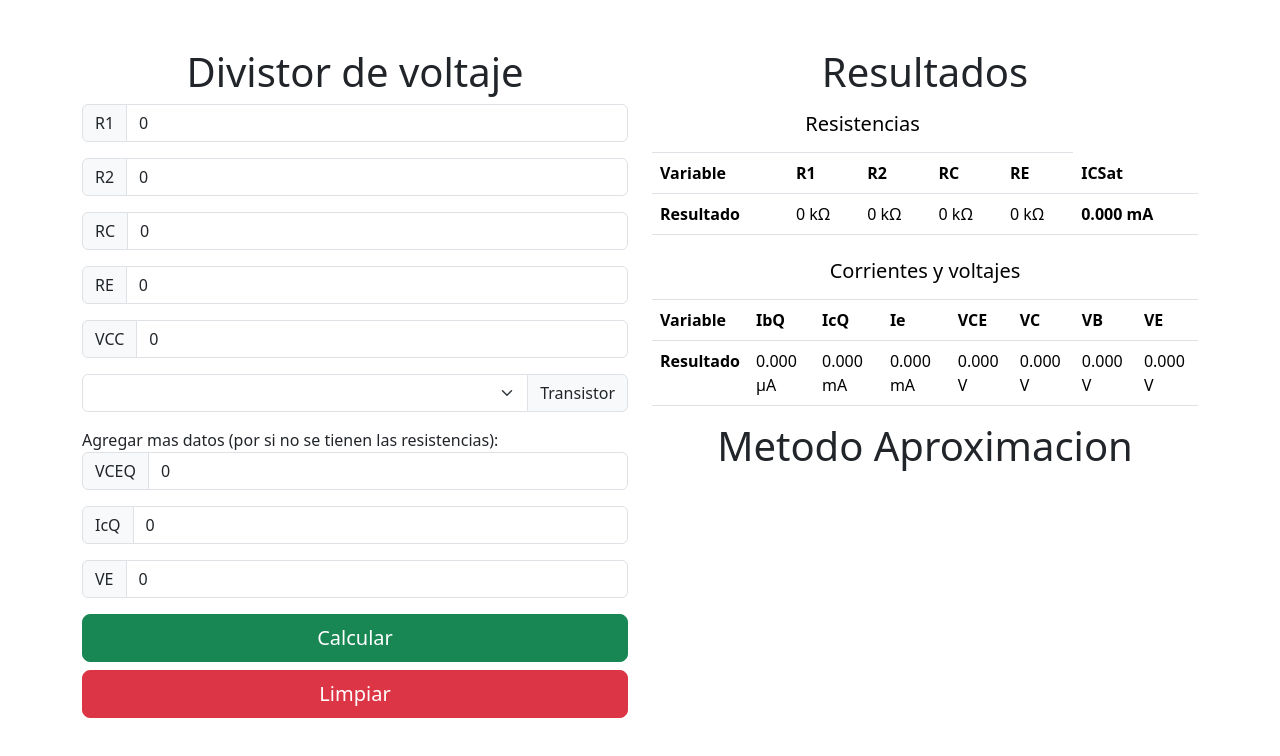
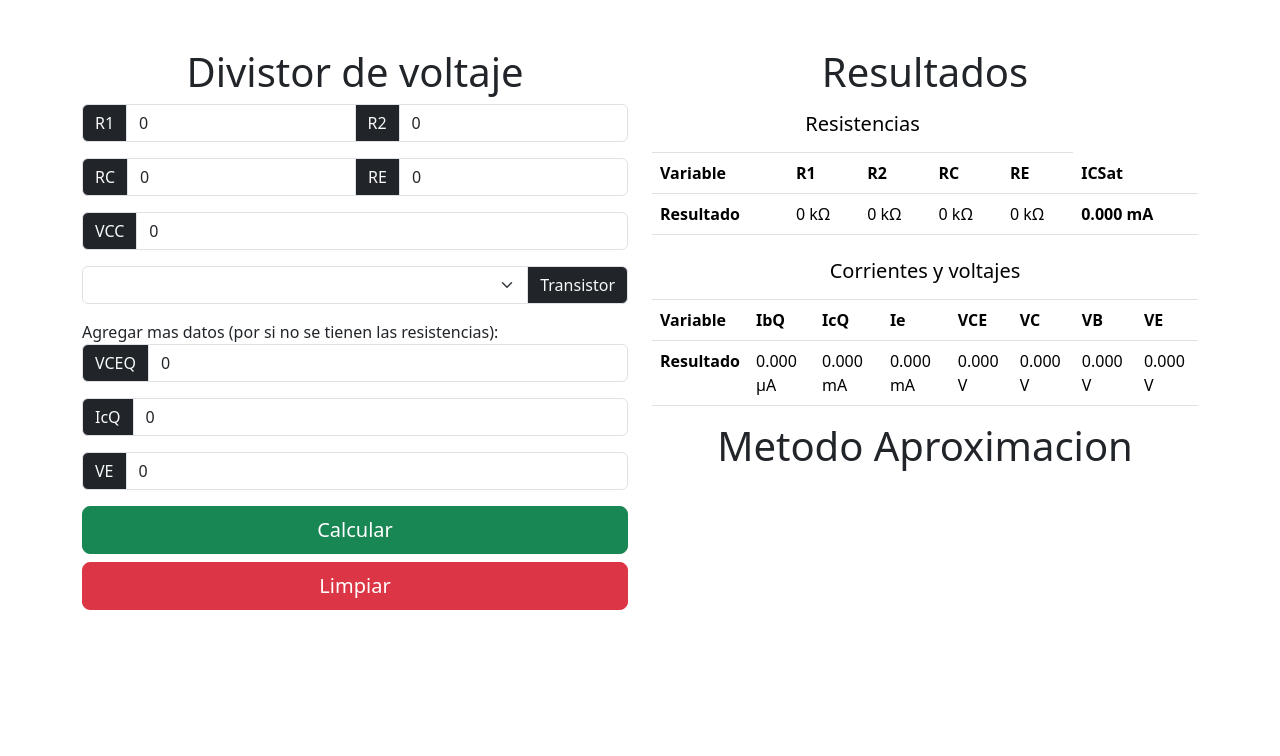
Before and after one commit to NotAngelexe/calculadora, an Angular app: page / in a window 1280 px wide. Shown: the top 756 px of the page. Built offline with nearby package versions, Linux system fonts and the light colour scheme.

Commit message:
cambios estilos divisor voltaje

```diff
--- a/src/app/div-volt/div-volt.component.html
+++ b/src/app/div-volt/div-volt.component.html
@@ -5,8 +5,8 @@
       <!-- formulario aqui -->
 
       <div class="mb-3">
-        <div class="input-group flex-nowrap">
-          <span class="input-group-text" id="addon-wrapping">R1</span>
+        <div class="input-group mb-3">
+          <span class="input-group-text text-light bg-dark" id="addon-wrapping">R1</span>
           <input
             type="number"
             [(ngModel)]="r1"
@@ -15,11 +15,7 @@
             aria-label="Resistencia1"
             aria-describedby="addon-wrapping"
           />
-        </div>
-      </div>
-      <div class="mb-3">
-        <div class="input-group flex-nowrap">
-          <span class="input-group-text" id="addon-wrapping">R2</span>
+          <span class="input-group-text text-light bg-dark" id="addon-wrapping">R2</span>
           <input
             type="number"
             [(ngModel)]="r2"
@@ -31,8 +27,8 @@
         </div>
       </div>
       <div class="mb-3">
-        <div class="input-group flex-nowrap">
-          <span class="input-group-text" id="addon-wrapping">RC</span>
+        <div class="input-group mb-3">
+          <span class="input-group-text text-light bg-dark" id="addon-wrapping">RC</span>
           <input
             type="number"
             [(ngModel)]="rc"
@@ -41,12 +37,7 @@
             aria-label="ResistenciaC"
             aria-describedby="addon-wrapping"
           />
-        </div>
-      </div>
-
-      <div class="mb-3">
-        <div class="input-group flex-nowrap">
-          <span class="input-group-text" id="addon-wrapping">RE</span>
+          <span class="input-group-text text-light bg-dark" id="addon-wrapping">RE</span>
           <input
           [(ngModel)]="re"
             type="number"
@@ -57,9 +48,10 @@
           />
         </div>
       </div>
+
       <div class="mb-3">
         <div class="input-group flex-nowrap">
-          <span class="input-group-text" id="addon-wrapping">VCC</span>
+          <span class="input-group-text text-light bg-dark" id="addon-wrapping">VCC</span>
           <input
           [(ngModel)]="vcc"
             type="number"
@@ -76,7 +68,7 @@
           <option value="1">TIP41C</option>
           <option value="2">PRUEBA</option>
         </select>
-        <label class="input-group-text" for="inputGroupSelect02"
+        <label class="input-group-text text-light bg-dark" for="inputGroupSelect02"
           >Transistor</label
         >
       </div>
@@ -84,7 +76,7 @@
         <label for="">Agregar mas datos (por si no se tienen las resistencias): </label>
         <div class="mb-3">
             <div class="input-group flex-nowrap">
-              <span class="input-group-text" id="addon-wrapping">VCEQ</span>
+              <span class="input-group-text text-light bg-dark" id="addon-wrapping">VCEQ</span>
               <input
               [(ngModel)]="VCEQ"
                 type="number"
@@ -97,7 +89,7 @@
           </div>
         <div class="mb-3">
             <div class="input-group flex-nowrap">
-              <span class="input-group-text" id="addon-wrapping">IcQ</span>
+              <span class="input-group-text text-light bg-dark" id="addon-wrapping">IcQ</span>
               <input
               [(ngModel)]="IcQ"
                 type="number"
@@ -110,7 +102,7 @@
           </div>
         <div class="mb-3">
             <div class="input-group flex-nowrap">
-              <span class="input-group-text" id="addon-wrapping">VE</span>
+              <span class="input-group-text text-light bg-dark" id="addon-wrapping">VE</span>
               <input
               [(ngModel)]="VE"
                 type="number"
```
